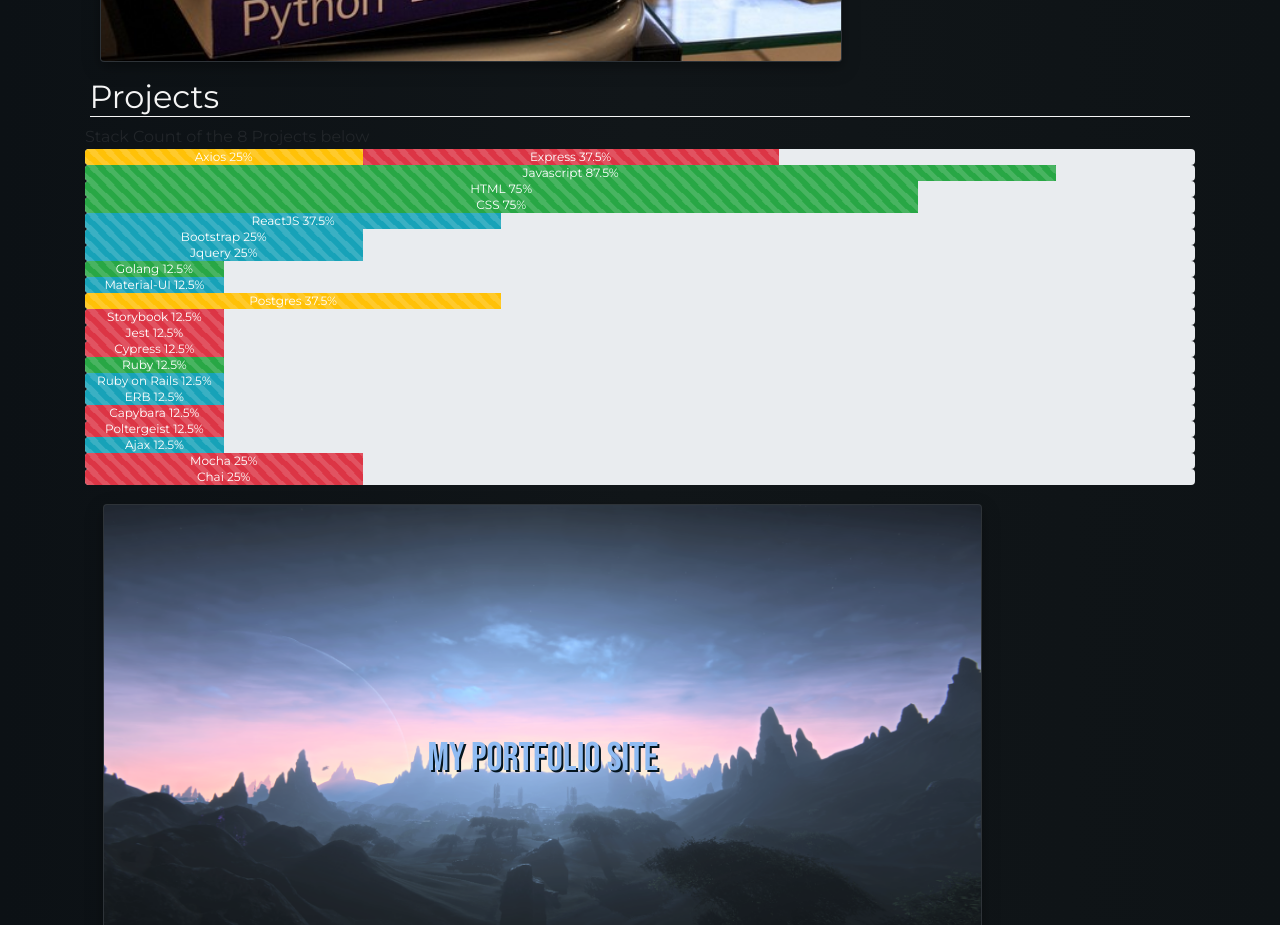
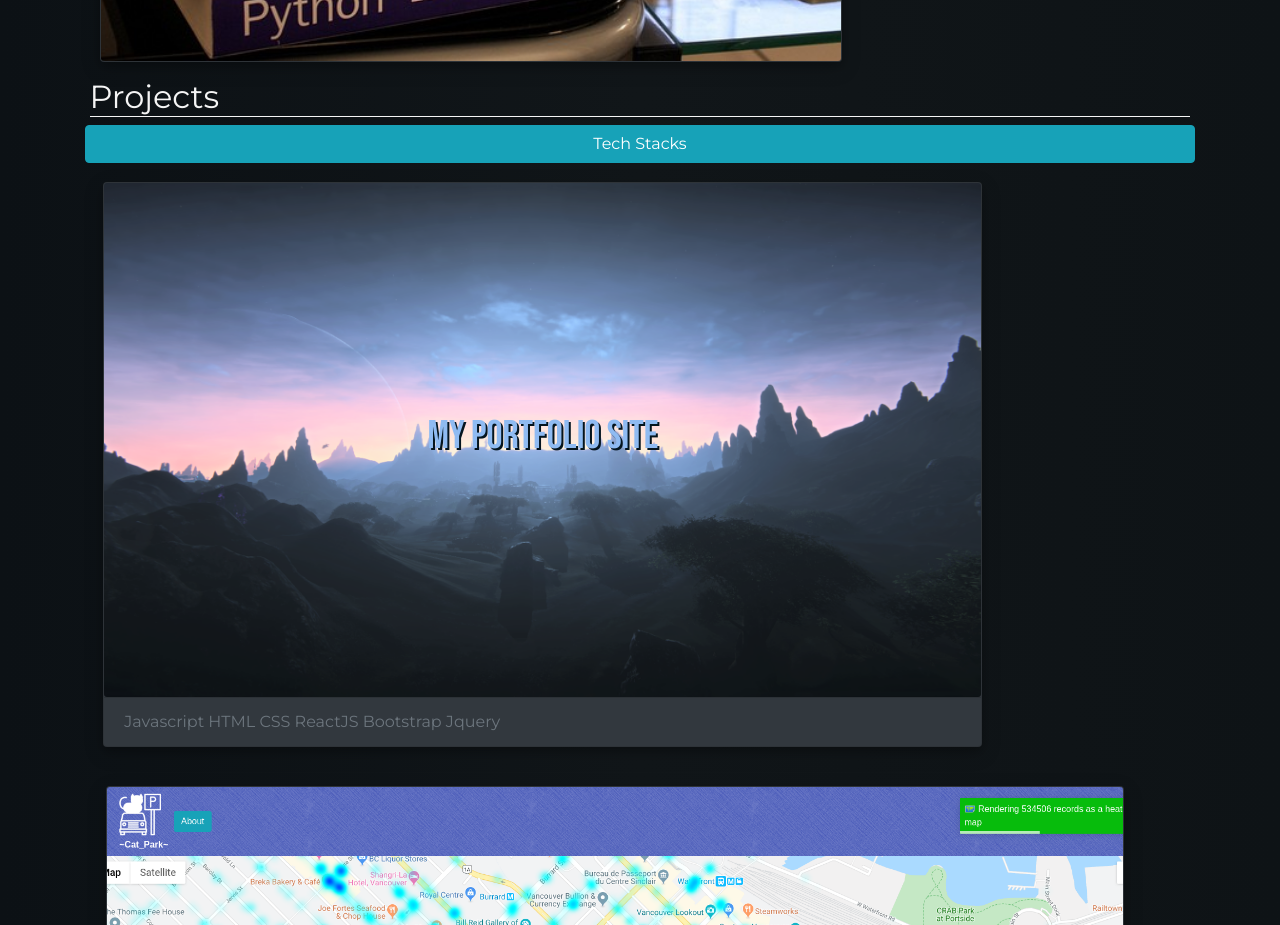
Before and after one commit to ChrisnNg/Ng, a React (Create React App) app: page / in a window 1280 px wide. Shown: the part 2480-3405 px from the top of the page. Built offline with nearby package versions, Linux system fonts and the light colour scheme.

Commit message:
add show tech stack and animate

```diff
--- a/src/App.css
+++ b/src/App.css
@@ -70,3 +70,16 @@ a:hover {
     visibility: hidden;
   }
 }
+
+.hidden {
+  opacity: 0;
+  height: 0px;
+}
+
+.show {
+  opacity: 1;
+  transition: opacity 0.4s ease-out;
+  -ms-transition: opacity 0.4s ease-out;
+  -moz-transition: opacity 0.4s ease-out;
+  -webkit-transition: opacity 0.4s ease-out;
+}
--- a/src/App.js
+++ b/src/App.js
@@ -1,4 +1,4 @@
-import React, { useEffect } from "react";
+import React, { useEffect, useState } from "react";
 import pfp from "./assets/pfp.png";
 import lhl from "./assets/lhl.jpg";
 import hobby from "./assets/hobby.jpg";
@@ -16,7 +16,7 @@ import "./App.css";
 import "bootstrap/dist/css/bootstrap.min.css";
 import Navbar from "./components/Nav";
 import Card from "./components/Card";
-import { Row, Container, Col, ProgressBar } from "react-bootstrap";
+import { Row, Container, Col, ProgressBar, Button } from "react-bootstrap";
 import Landing from "./components/Landing.js";
 import Fade from "react-reveal/Fade";
 import coding from "./assets/coding.jpg";
@@ -57,6 +57,13 @@ function App() {
       );
     });
     return allCards;
+  }
+
+  const [show, handleShow] = useState("hidden");
+  function handleClick() {
+    if (show === "hidden") {
+      handleShow("show");
+    } else handleShow("hidden");
   }
 
   function progressStack(projects) {
@@ -587,11 +594,13 @@ function App() {
         </Fade>
 
         <Container>
-          <span className="text-center">
+          <Button variant="info" block onClick={handleClick}>
+            Tech Stacks
+          </Button>
+          <section className={show}>
             Stack Count of the {projects.length} Projects below
-          </span>
-
-          {progressStack(projects)}
+            {progressStack(projects)}
+          </section>
           <Row>{createCards(projects)}</Row>
         </Container>
       </section>
```
